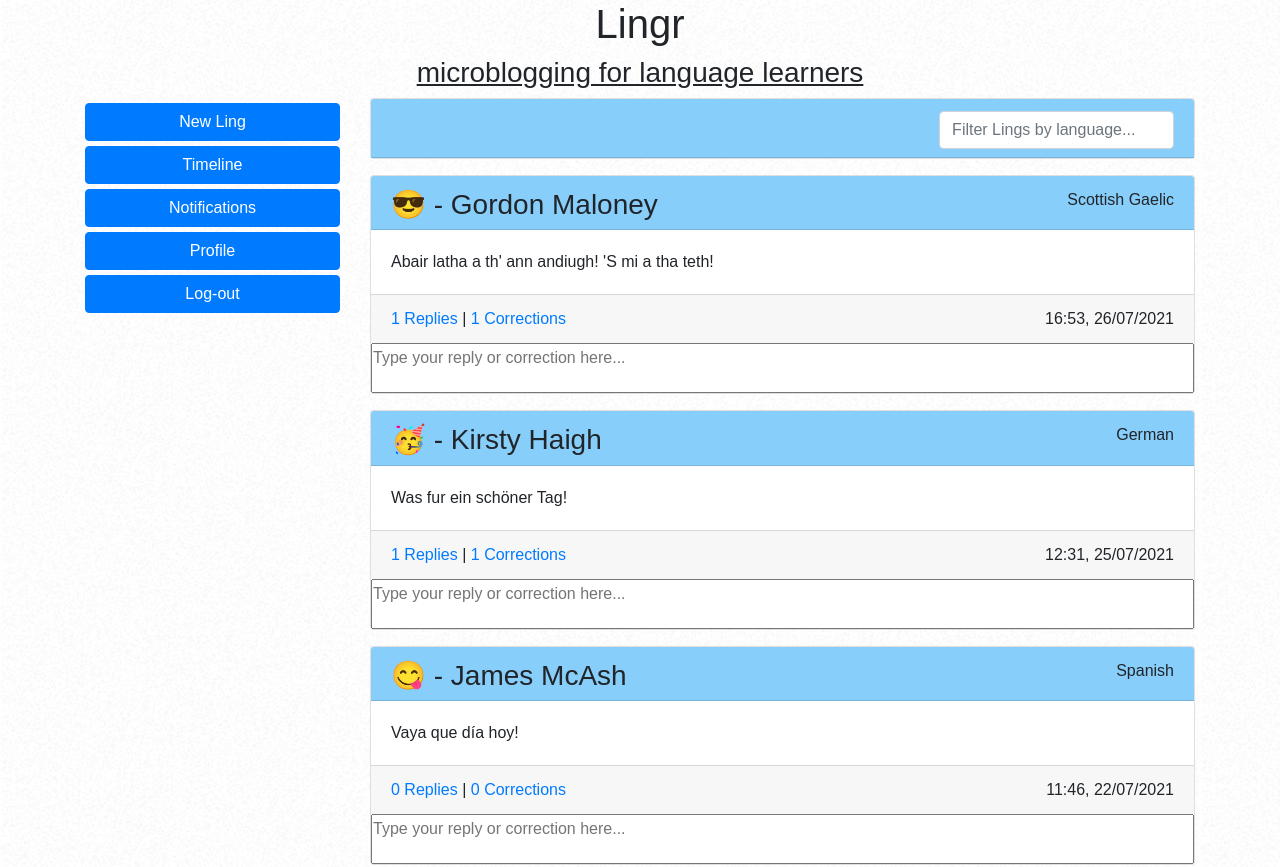
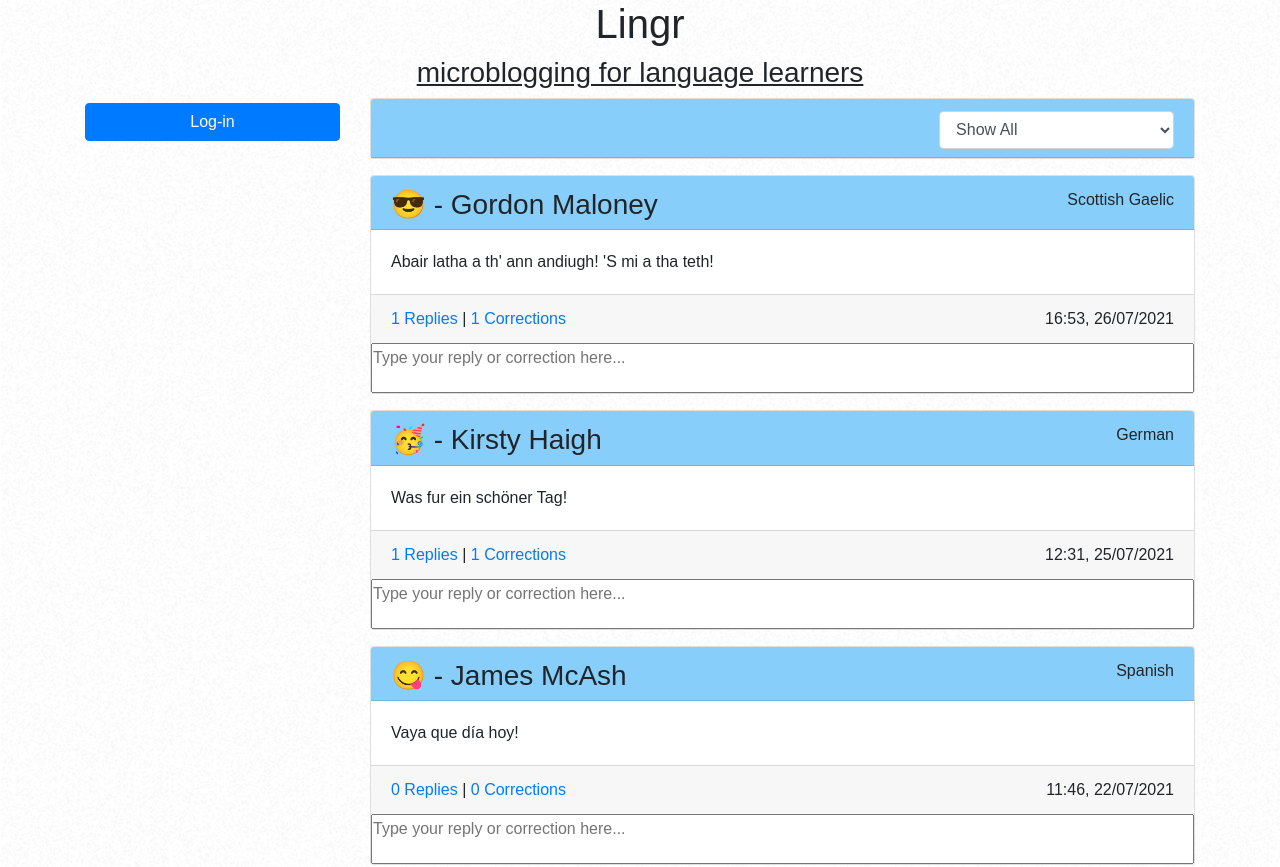
Before and after one commit to gordonmaloney/Lingr, a React (Create React App) app: page / in a window 1280 px wide. Shown: the top 867 px of the page. Built offline with nearby package versions, Linux system fonts and the light colour scheme.

Commit message:
Filter working

```diff
--- a/src/components/LingComponent.js
+++ b/src/components/LingComponent.js
@@ -4,6 +4,8 @@ import { Link } from 'react-router-dom';
 
 function Ling(props) {
     const LingsList = props.lings.map(ling => {
+
+        if (props.lang === "Show All") {
             return (
                 <div key={ling.id}>
                     <Card className="ling mb-3">
@@ -30,7 +32,37 @@ function Ling(props) {
                         </CardBody>
                     </Card>
                 </div>
-        );
+            )
+        } else if (props.lang === ling.lingLang) {
+            return (
+                <div key={ling.id}>
+                    <Card className="ling mb-3">
+                        <CardHeader>
+                        <span className="ling-date">
+                            {ling.lingLang}
+                        </span>
+                        <h3>{ling.userIcon} - {ling.userName}</h3>
+                        </CardHeader>
+                        <CardBody>
+                            {ling.lingBody}
+                        </CardBody>
+                        <CardFooter>
+                            <Link to={`/reply/${ling.id}`}>{ling.lingRepliesObj.filter(reply => reply.replyType === "reply").length} Replies</Link> |
+                            <Link to={`/reply/${ling.id}`}> {ling.lingRepliesObj.filter(reply => reply.replyType === "correction").length} Corrections</Link>
+                            <span className="ling-date">
+                                {ling.lingDate}
+                            </span>
+                        </CardFooter>
+                        <CardBody className="ling-reply">
+                        <Link to={`/reply/${ling.id}`}>
+                            <input className="ling-reply" type="text" placeholder="Type your reply or correction here..." />
+                        </Link>
+                        </CardBody>
+                    </Card>
+                </div>
+            )}
+
+
     })
 
         return (
--- a/src/components/MenuComponent.js
+++ b/src/components/MenuComponent.js
@@ -16,7 +16,7 @@ class Menu extends React.Component {
 
 render() {
   const isLoggedIn = this.state.isLoggedIn;
-  if (isLoggedIn === true) {
+  if (isLoggedIn === false) {
     return (
       <>
             <Link to="/">
--- a/src/components/TimelineComponent.js
+++ b/src/components/TimelineComponent.js
@@ -1,4 +1,4 @@
-import React, { Component } from "react";
+import React, { Component, setState } from "react";
 import Ling from './LingComponent';
 import { LINGS } from './Lings';
 import { Card, CardHeader, Input } from 'reactstrap';
@@ -8,19 +8,38 @@ class Timeline extends Component {
       super(props);
       this.state = {
           lings: LINGS,
+          filterLang: "Show All"
       }
   }
+
+  inputChangedHandler = (e) => {
+    //set user changed value to inputVal
+    console.log(e.target.value);
+    this.setState({filterLang: e.target.value})
+}
 
   render() {
     return (
       <>
           <Card className="mb-3">
             <CardHeader className="text-right">
-              <Input type="text" style={{width: "30%"}} className="ml-auto mb-2" placeholder="Filter Lings by language..."/>
+              <Input
+                type="select"
+                style={{width: "30%"}}
+                className="ml-auto mb-2"
+                placeholder="Filter Lings by language..."
+                onChange={this.inputChangedHandler.bind(this)}
+                >
+                  <option>Show All</option>
+                  <option>Scottish Gaelic</option>
+                  <option>Spanish</option>
+                  <option>German</option>
+                  <option>Portuguese</option>
+              </Input>
             </CardHeader>
           </Card>
 
-          <Ling lings={this.state.lings} />
+          <Ling lings={this.state.lings} lang={this.state.filterLang} />
       </>
     );
   }
```
Lines whose indentation alone changed are shown as unchanged.
